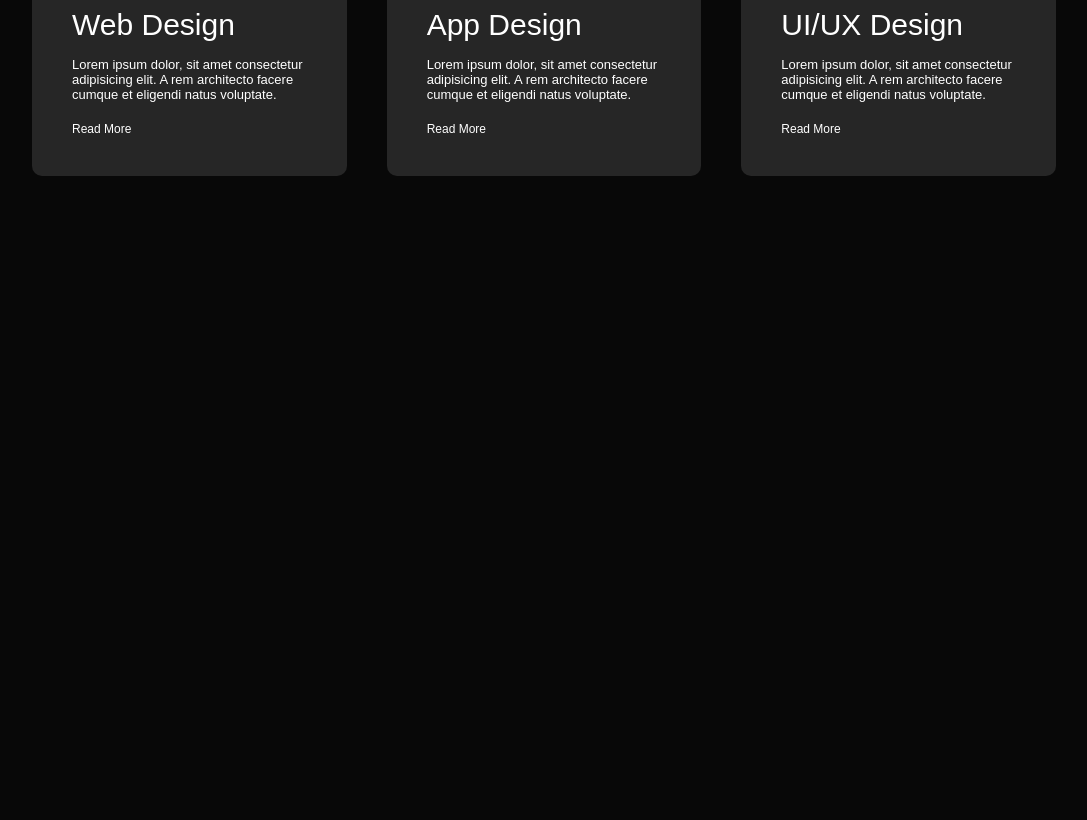
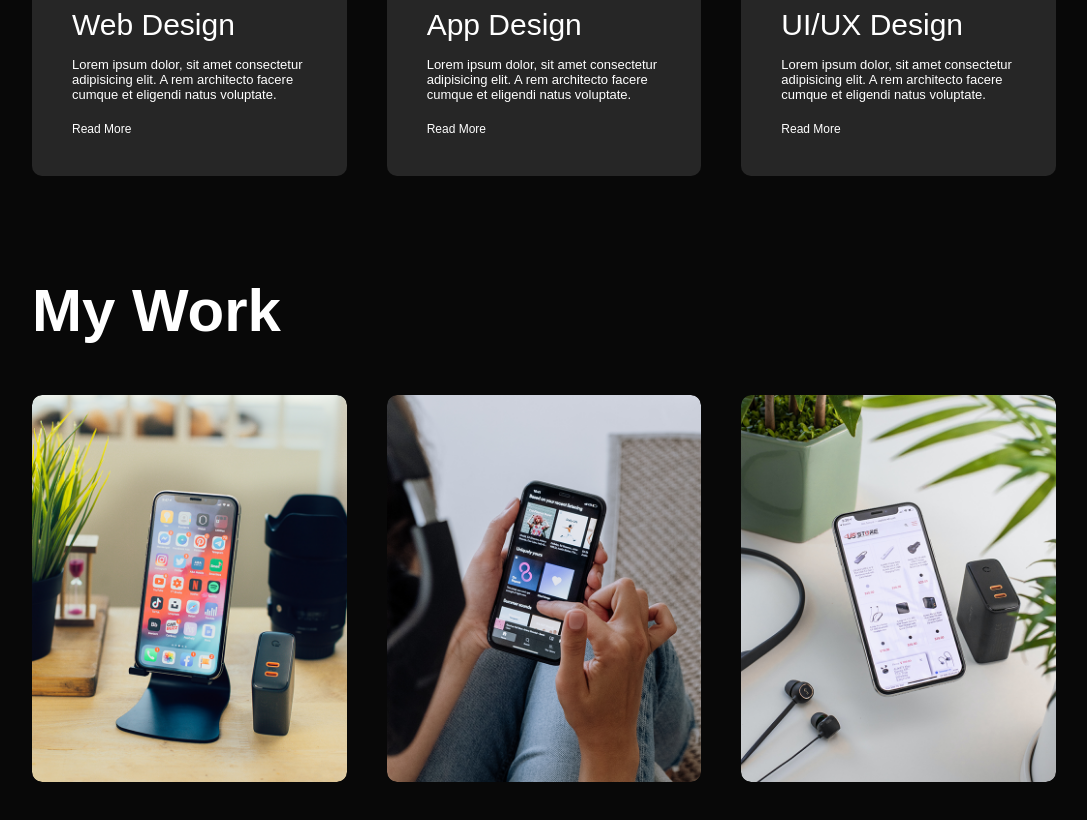
Before and after one commit to souravq/Sourav-Personal-Portfolio, a plain HTML site: page index.html in a window 1280 px wide. Shown: the part 1721-2541 px from the top of the page, without its empty margins (96-1183 px from the left). Before the commit the page ends 1937 px from the top, so only its background shows below. Drawn offline with Linux system fonts and the light colour scheme.

Commit message:
My work section started

```diff
--- a/index.html
+++ b/index.html
@@ -107,6 +107,24 @@
                     </p>
                     <a href="#">Read More</a>
                 </div>
+            </div>
+        </div>
+    </div>
+
+    <!-- ----------------------- Portfolio --------------------- -->
+    <div id="portfolio">
+        <div class="container">
+            <h1 class="sub-title">My Work</h1>
+            <div class="work-list">
+                <div class="work">
+                    <img src="./images/work-1.png" / alt="work 1">
+                </div>
+                <div class="work">
+                    <img src="./images/work-2.png" / alt="work 1">
+                </div>
+                <div class="work">
+                    <img src="./images/work-3.png" / alt="work 1">
+                </div>
 
             </div>
 
--- a/style.css
+++ b/style.css
@@ -181,3 +181,24 @@ nav ul li a:hover::after {
   background: #ff004f;
   transform: translateY(-10px);
 }
+
+/*  ---------------- Portfolio ----------------- */
+#portfolio {
+  padding: 50px 0;
+}
+.work-list {
+  display: grid;
+  grid-template-columns: repeat(auto-fit, minmax(250px, 1fr));
+  grid-gap: 40px;
+  margin-top: 50px;
+}
+.work {
+  border-radius: 10px;
+  position: relative;
+  overflow: hidden;
+}
+.work img {
+  width: 100%;
+  border-radius: 10px;
+  display: block;
+}
```
